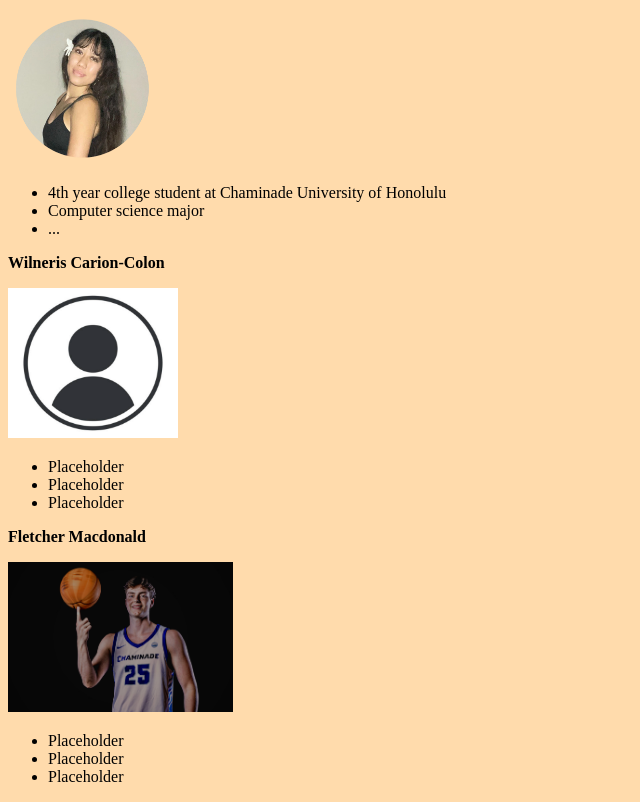
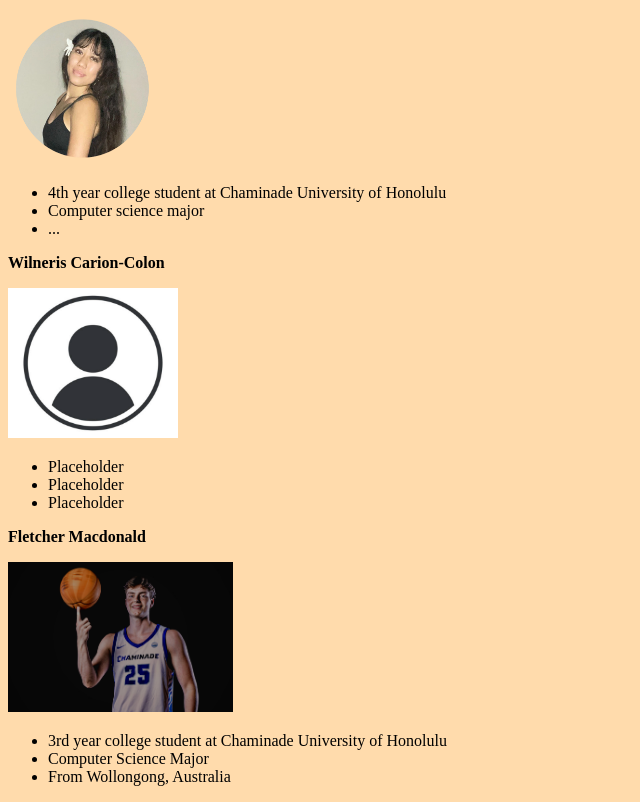
Before and after one commit to FletcherMacDonald/CS400-Final-Project, a plain HTML site: page templates/about-us.html in a window 1280 px wide. Shown: the part 100-902 px from the top of the page, without its empty margins (0-640 px from the left). Drawn offline with Linux system fonts and the light colour scheme; files whose address does not match are found by name.

Commit message:
added personal info

```diff
--- a/templates/about-us.html
+++ b/templates/about-us.html
@@ -25,9 +25,9 @@
     <p><strong>Fletcher Macdonald</strong></p>
     <img src="/static/img/fletch.pic.png" width="225" height="150">
     <ul>
-        <li>Placeholder</li>
-        <li>Placeholder</li>
-        <li>Placeholder</li>
+        <li>3rd year college student at Chaminade University of Honolulu</li>
+        <li>Computer Science Major</li>
+        <li>From Wollongong, Australia</li>
     </ul>
 </body>
 </html>
```
